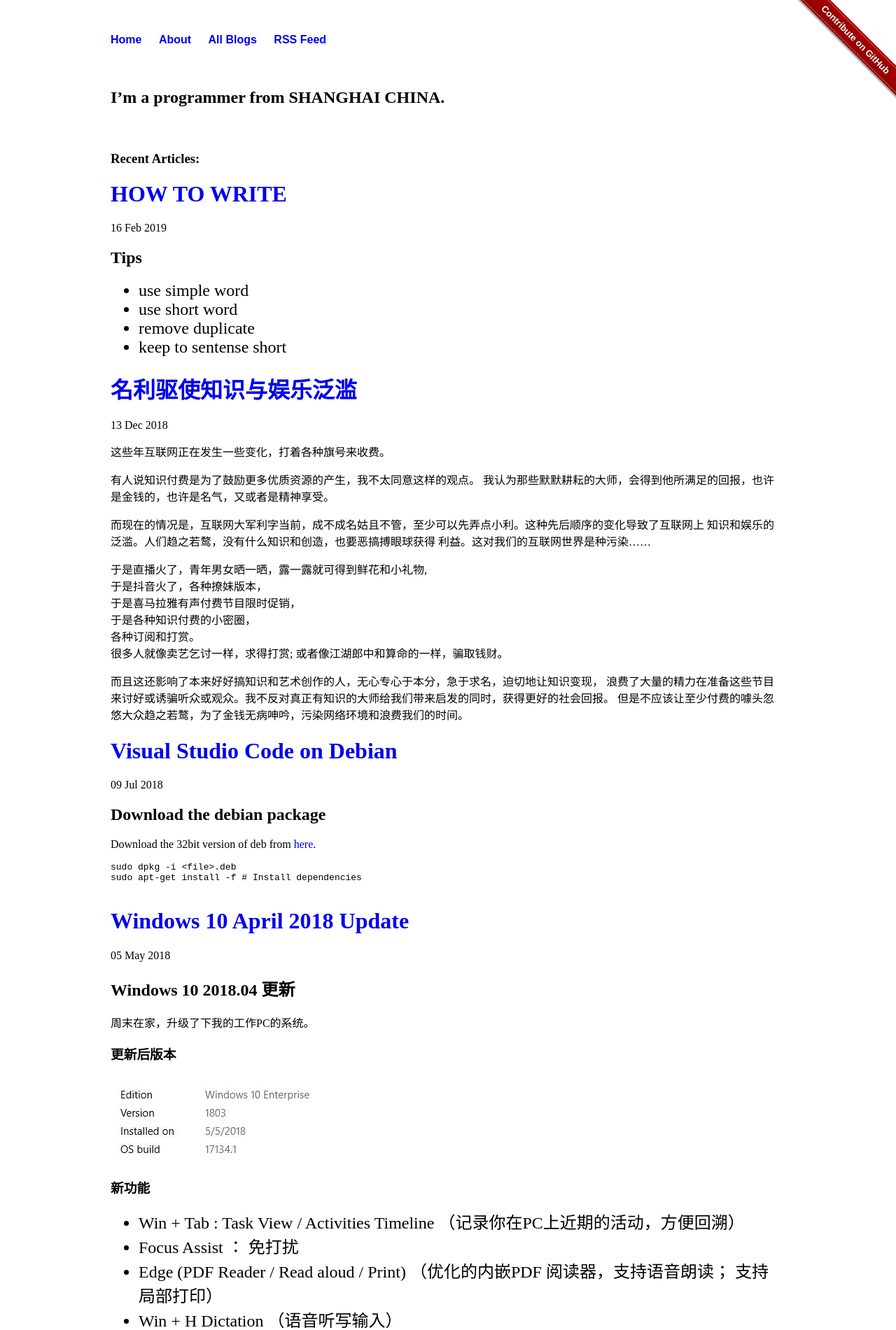
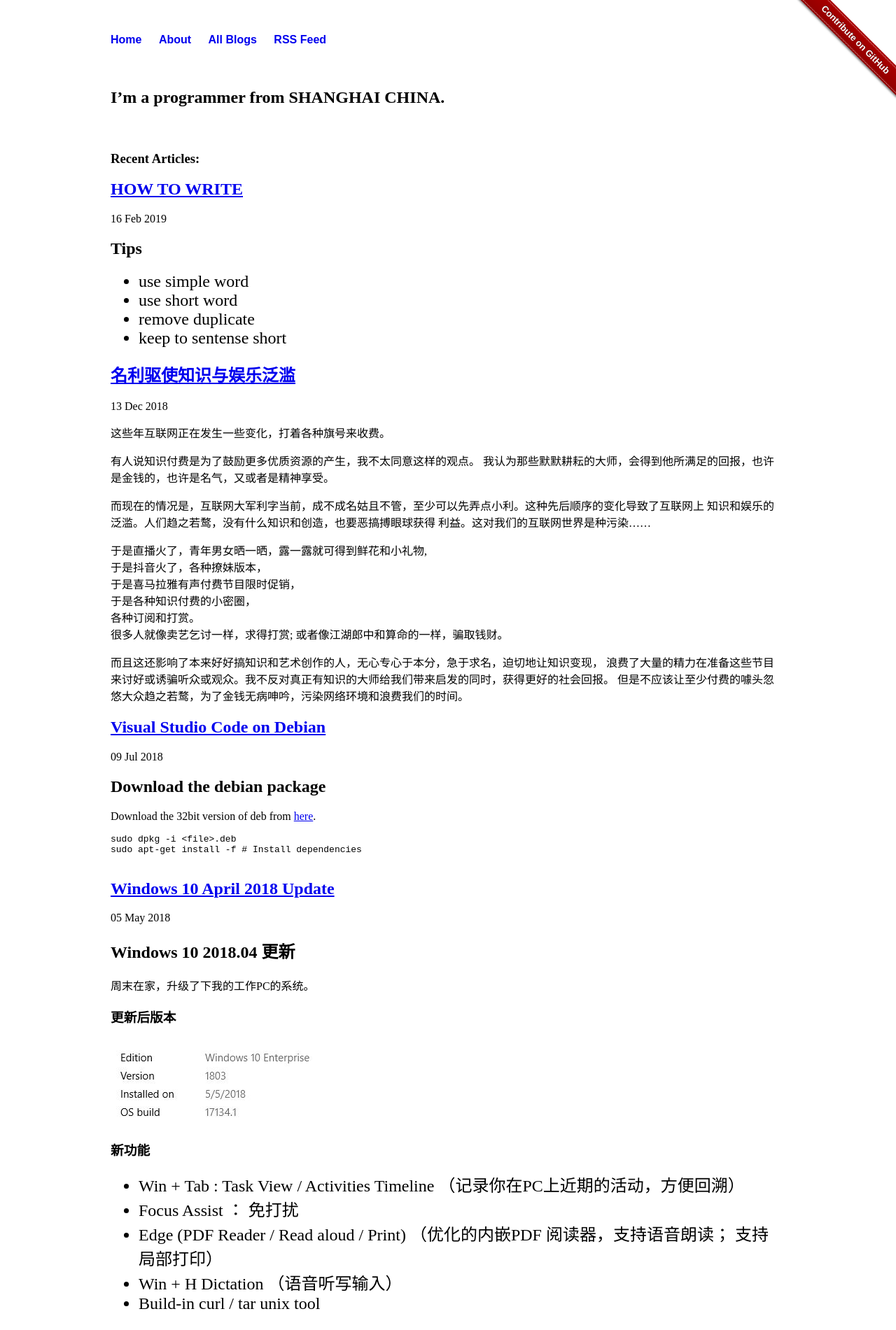
Before and after one commit to liuning0820/liuning0820.github.io, a Jekyll site: the page built from index.html, in a window 1280 px wide. Shown: the top 1901 px of the page at 70% size. Built offline with Jekyll 4.4.1, drawn with Linux system fonts in a browser that asks for light colours; the list of posts is cut into pages by our own code; some of the changed text lies outside the part shown.

Commit message:
only remove the underline for the href of head menu

```diff
--- a/css/main.css
+++ b/css/main.css
@@ -1,6 +1,6 @@
 
-a { text-decoration: none; }
-a:hover { text-decoration: underline; }
+header a { text-decoration: none; }
+header a:hover { text-decoration: underline; }
 
 body nav,body main {
 
--- a/index.html
+++ b/index.html
@@ -9,7 +9,7 @@ title: 对刘谈心-liuning0820.github.io
 
 	<!-- This loops through the paginated posts -->
 {% for post in paginator.posts %}
-<h1><a href="{{ post.url }}">{{ post.title }}</a></h1>
+<h2><a href="{{ post.url }}">{{ post.title }}</a></h2>
 <p class="author">
 	<span class="date">{{ post.date | date_to_string   }}</span>
 </p>
@@ -19,20 +19,19 @@ title: 对刘谈心-liuning0820.github.io
 {% endfor %}
 
 <!-- Pagination links -->
-<div class="pagination">
-{% if paginator.previous_page %}
-	<a href="{{ paginator.previous_page_path }}" class="previous">
-		Previous
-	</a>
-{% else %}
-	<span class="previous">Previous</span>
-{% endif %}
-<span class="page_number ">
-	Page: {{ paginator.page }} of {{ paginator.total_pages }}
-</span>
-{% if paginator.next_page %}
-	<a href="{{ paginator.next_page_path }}" class="next">Next</a>
-{% else %}
-	<span class="next ">Next</span>
-{% endif %}
+<div class="pagination" role="pagination">
+
+        {% if paginator.previous_page %}
+          {% if paginator.previous_page == 1 %}
+          <a class="newer-posts" href="/" title="Previous Page">&laquo; Newer Posts</a>
+          {% else %}
+          <a class="newer-posts" href="/page{{ paginator.previous_page }}/" title="Previous Page">&laquo; Newer Posts</a>
+          {% endif %}
+        {% endif %}
+
+        <span class="page-number"> Page {{paginator.page}} of {{paginator.total_pages}} </span>
+
+        {% if paginator.next_page %}
+        <a class="older-posts" href="/page{{ paginator.next_page }}/" title="Next Page">Older Posts &raquo;</a>
+        {% endif %}
 </div>
```
